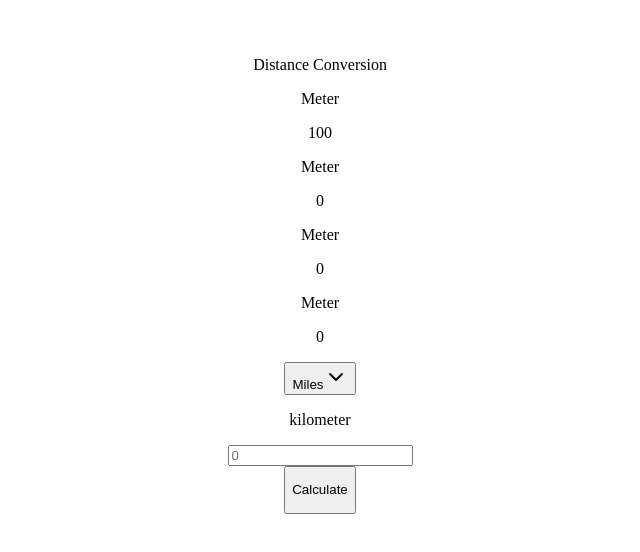
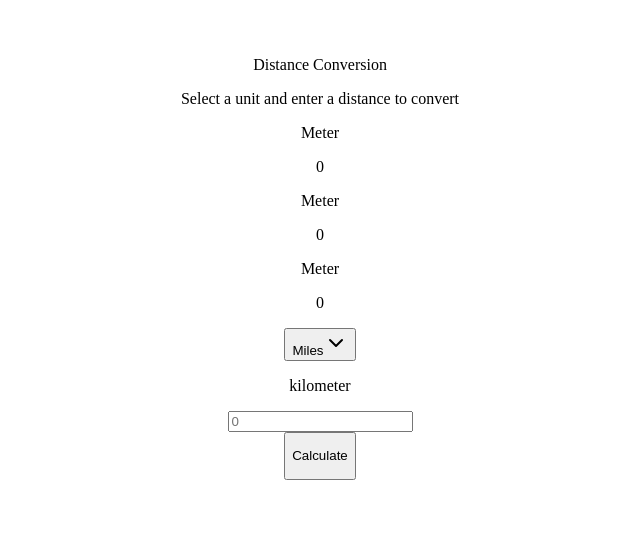
Before and after one commit to devJennyy/learning-gallery, a React (Vite) app: page /task-five in a window 1280 px wide. Shown: the top 552 px of the page, without its empty margins (320-960 px from the left). Built offline with nearby package versions, Linux system fonts and the light colour scheme; the HTML template or start-up script is replaced by a standard one.

Commit message:
Revamped UI for Task 5.

```diff
--- a/src/pages/Tasks/Task05.tsx
+++ b/src/pages/Tasks/Task05.tsx
@@ -1,5 +1,3 @@
-import { useState } from "react";
-import { LuChevronDown, LuChevronUp } from "react-icons/lu";
 import {
   Select,
   SelectContent,
@@ -9,45 +7,42 @@ import {
 } from "@/components/ui/select";
 
 const Task05 = () => {
-
   return (
     <div
       id="task-five"
       className="flex flex-col justify-center items-center w-full h-screen"
     >
-      <div className="w-full flex flex-col items-center gap-5 sm:max-w-[540px] sm:mx-auto sm:h-[667px] h-screen px-4 py-7 overflow-hidden bg-primaryFill sm:border sm:border-primaryStroke sm:rounded-md">
-        <p className="capitalize text-2xl font-semibold z-10">
+      <div className="relative w-full flex flex-col justify-end items-center gap-8 sm:max-w-[540px] sm:mx-auto sm:h-[667px] sm:px-7 sm:py-16 p-4 h-screen overflow-hidden bg-quinaryFill sm:border sm:border-primaryStroke sm:rounded-md">
+        <div className="absolute top-0 w-full h-[19rem] flex justify-center items-center bg-primaryFill rounded-b-[3rem] z-0">
+          <div className="flex flex-col gap-1 mb-10">
+            <p className="capitalize text-2xl font-bold z-10">
               Distance Conversion
             </p>
-
-        {/* BMI Report */}
-        <div className="w-full h-[30rem] grid grid-cols-2 justify-between items-center gap-3 p-3 rounded-md border border-primaryStroke">
-          <div className="w-full h-full flex flex-col justify-center items-center gap-2 bg-secondaryFill border border-primaryStroke rounded-md">
+            <p className="text-sm z-10">
+              Select a unit and enter a distance to convert
+            </p>
+          </div>
+        </div>
+        <div className="w-full sm:h-[10rem] grid sm:grid-cols-3 grid-cols-2 justify-between items-center gap-3 p-3 rounded-md bg-primaryFill border border-primaryStroke z-10">
+          <div className="w-full h-full flex flex-col justify-center items-center gap-2 p-4 bg-quinaryFill rounded-md">
             <p className="uppercase text-[12px] text-secondary font-thin">
               Meter
             </p>
-            <p className="text-5xl font-bold">100</p>
+            <p className="sm:text-5xl text-3xl font-bold">0</p>
           </div>
-          <div className="w-full h-full flex flex-col justify-center items-center gap-2 bg-quinaryFill/50 rounded-md">
+          <div className="w-full h-full flex flex-col justify-center items-center gap-2 p-4 bg-quinaryFill rounded-md">
             <p className="uppercase text-[12px] text-secondary font-thin">
               Meter
             </p>
-            <p className="text-5xl font-bold">0</p>
+            <p className="sm:text-5xl text-3xl font-bold">0</p>
           </div>
-          <div className="w-full h-full flex flex-col justify-center items-center gap-2 bg-quinaryFill/50 rounded-md">
+          <div className="w-full h-full flex flex-col justify-center items-center gap-2 p-4 bg-quinaryFill rounded-md">
             <p className="uppercase text-[12px] text-secondary font-thin">
               Meter
             </p>
-            <p className="text-5xl font-bold">0</p>
-          </div>
-          <div className="w-full h-full flex flex-col justify-center items-center gap-2 bg-quinaryFill/50 rounded-md">
-            <p className="uppercase text-[12px] text-secondary font-thin">
-              Meter
-            </p>
-            <p className="text-5xl font-bold">0</p>
+            <p className="sm:text-5xl text-3xl font-bold">0</p>
           </div>
         </div>
-
         <div className="relative w-full flex flex-col justify-center items-start bg-secondaryFill border border-primaryStroke rounded-xl px-4 py-3">
           <div className="absolute right-4">
             <Select>
@@ -70,10 +65,9 @@ const Task05 = () => {
           <input
             placeholder="0"
             type="number"
-            className="text-[40px] font-bold bg-transparent outline-none text-left h-12"
+            className="text-[40px] font-bold bg-transparent outline-none text-left h-12 w-64"
           />
         </div>
-
         <button className="flex justify-center items-center w-full mt-5 py-3 border border-primaryStroke bg-secondaryFill rounded-xl gap-1 hover:bg-quaternaryFill duration-300 transition-colors ease-out z-10">
           <p className="capitalize text-lg font-bold tracking-wide">
             Calculate
```
Lines whose indentation alone changed are shown as unchanged.
